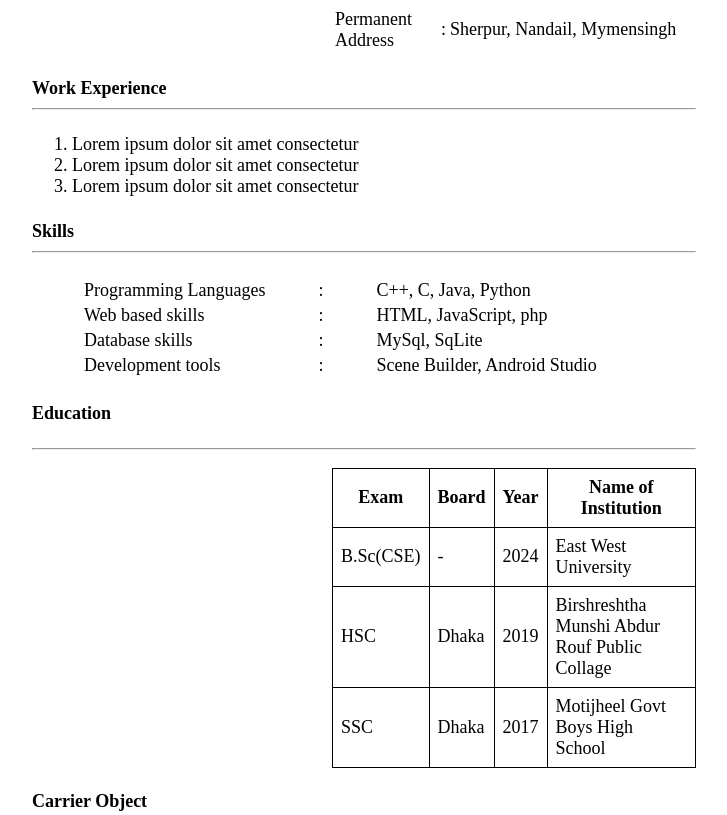
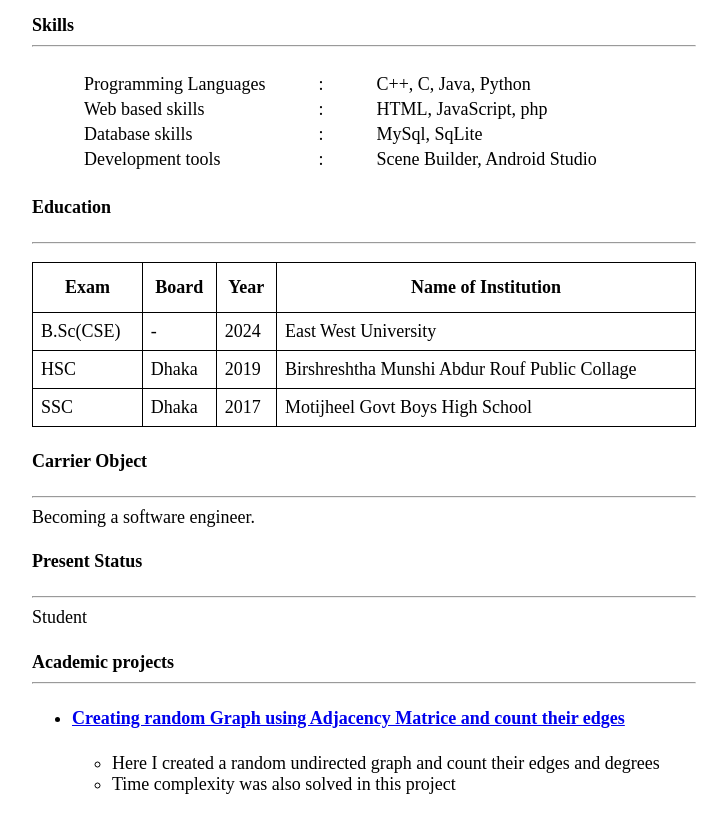
Before and after one commit to tanvir0188/CV, a plain HTML site: page index.html in a window 1280 px wide. Shown: the part 823-1638 px from the top of the page, without its empty margins (276-1003 px from the left). Drawn offline with Linux system fonts and the light colour scheme.

Commit message:
table fixed and work experience removed

```diff
--- a/index.html
+++ b/index.html
@@ -93,15 +93,7 @@
 
         </table>
     </div>
-    <h4>Work Experience
-        <hr>
-    </h4>
 
-    <Ol>
-        <li>Lorem ipsum dolor sit amet consectetur </li>
-        <li>Lorem ipsum dolor sit amet consectetur </li>
-        <li>Lorem ipsum dolor sit amet consectetur </li>
-    </Ol>
 
     <h4>
         Skills
@@ -136,8 +128,8 @@
         </h4>
         <hr>
         </p>
-        <div style="align-content: center;">
-            <table class="education">
+        <div style="display: flex; flex-direction: column; justify-content: center; align-items: center">
+            <table class="education" style="width: 100%;">
                 <tr id="info_ed">
                     <th>
                         Exam
--- a/style.css
+++ b/style.css
@@ -33,9 +33,6 @@ hr {
     color: black;
 }
 
-div {
-    padding-left: 300px;
-}
 
 
 .personal_info {
```
